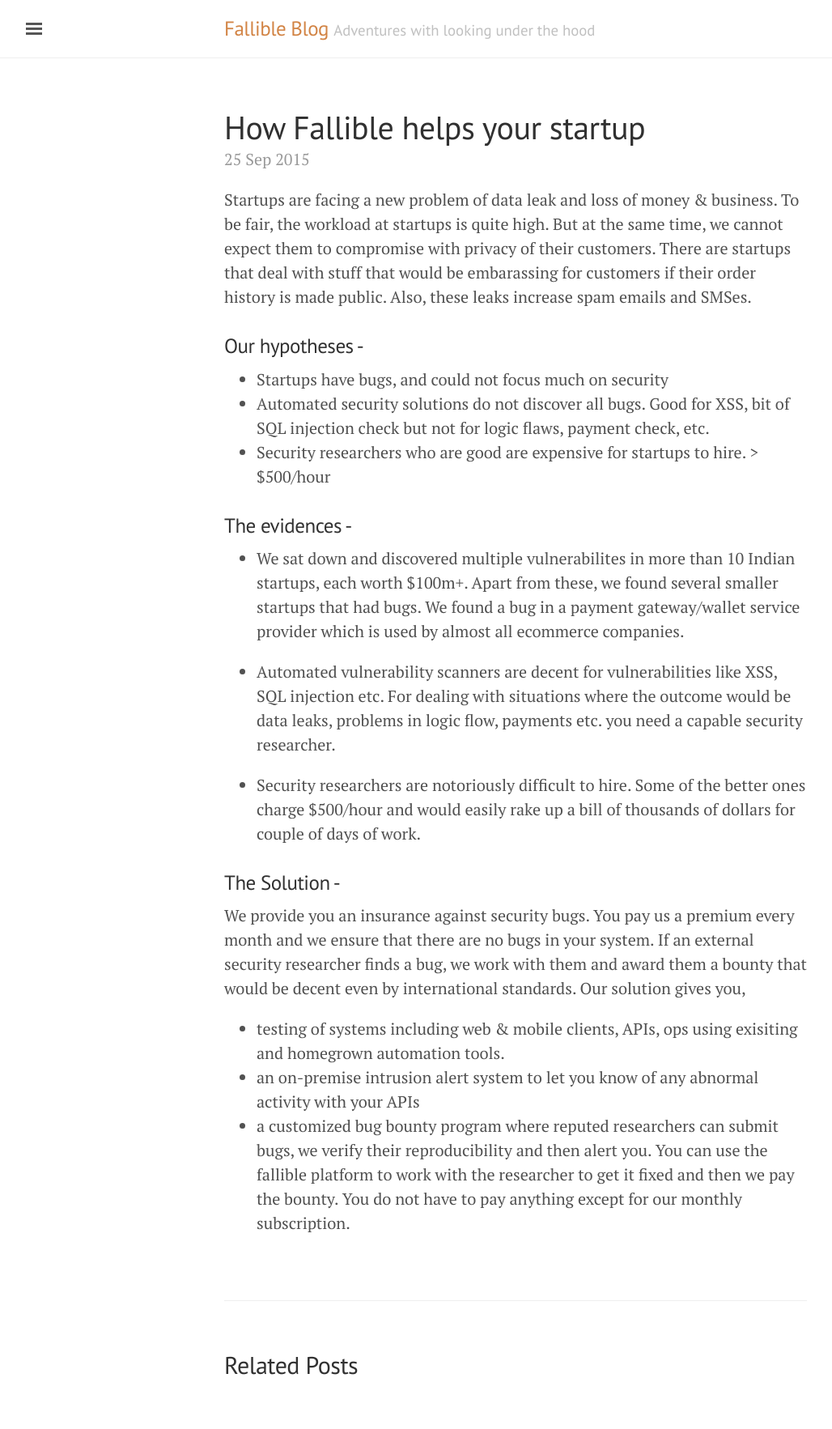
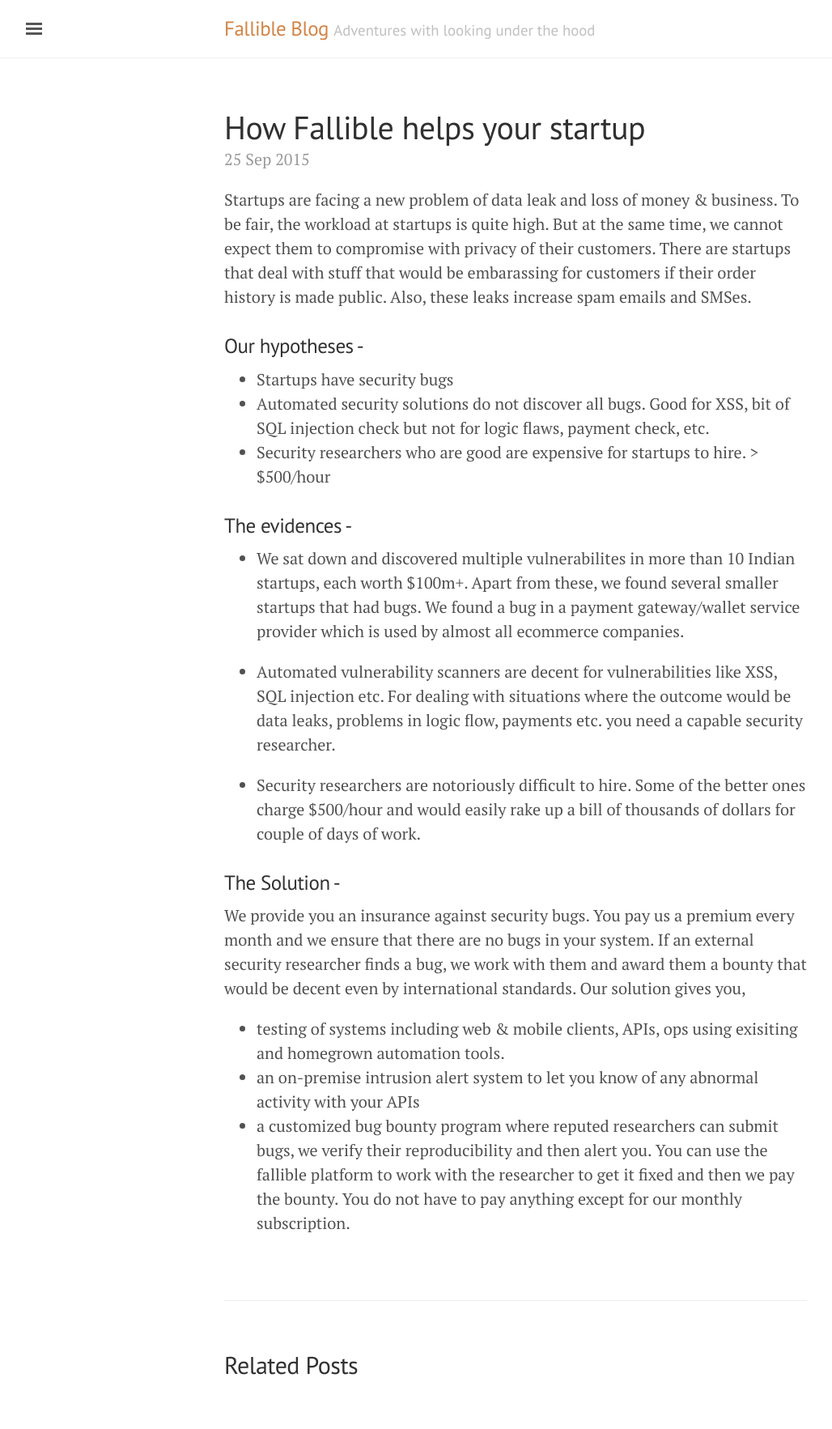
Before and after one commit to FallibleInc/blog, a Jekyll site: the page built from _posts/2015-09-25-Why-fallible.md, in a window 1280 px wide. Shown: the whole page at 81% size, without its empty margins (3-1031 px from the left). Built offline with Jekyll 4.4.1, drawn with Linux system fonts in a browser that asks for light colours.

Commit message:
Updated 2015-09-25-Why-fallible.md

```diff
--- a/_posts/2015-09-25-Why-fallible.md
+++ b/_posts/2015-09-25-Why-fallible.md
@@ -11,7 +11,7 @@ Startups are facing a new problem of data leak and loss of money & business. To
 
 ### Our hypotheses -
 
-- Startups have bugs, and could not focus much on security
+- Startups have security bugs
 - Automated security solutions do not discover all bugs. Good for XSS, bit of SQL injection check but not for logic flaws, payment check, etc.
 - Security researchers who are good are expensive for startups to hire. > $500/hour
 
```
